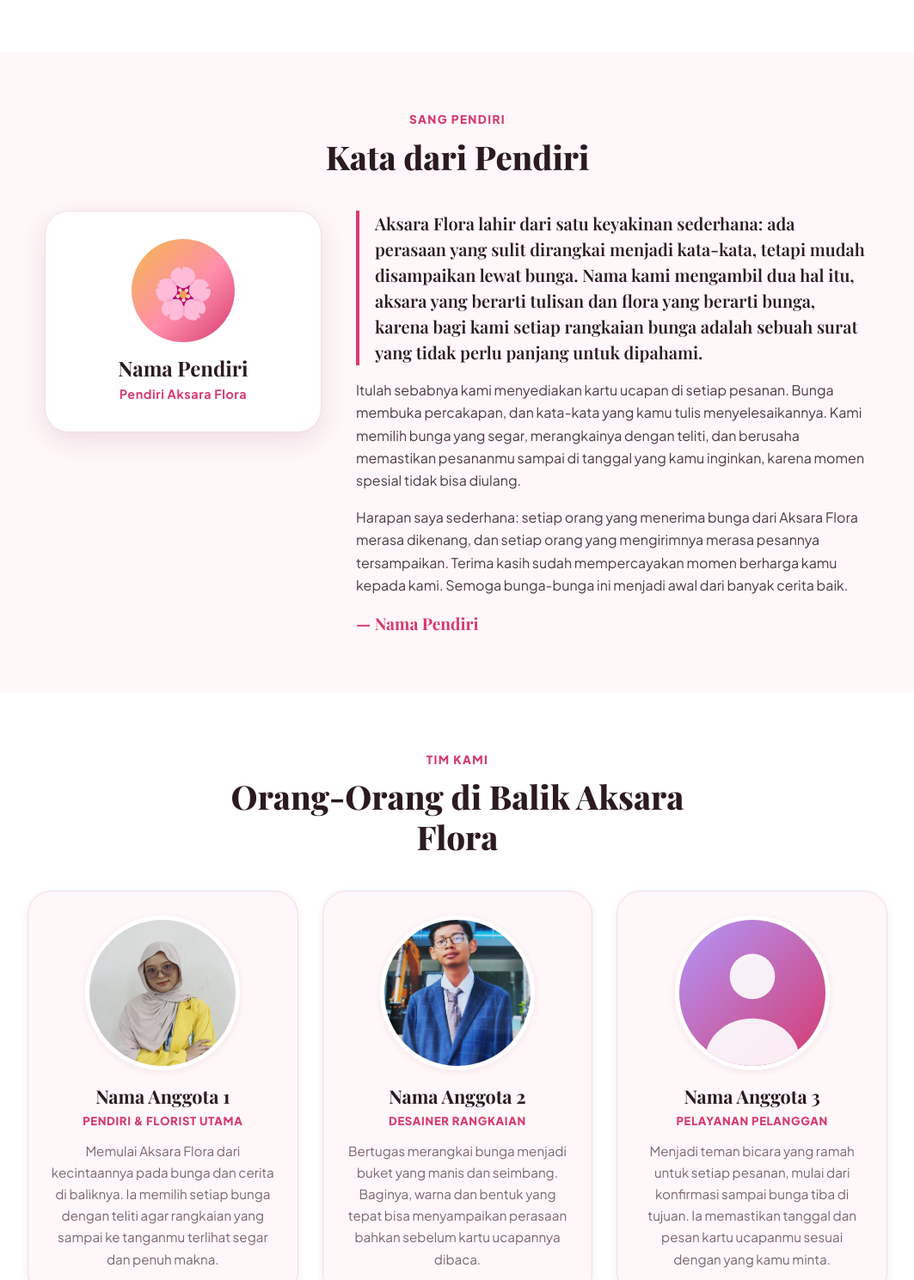
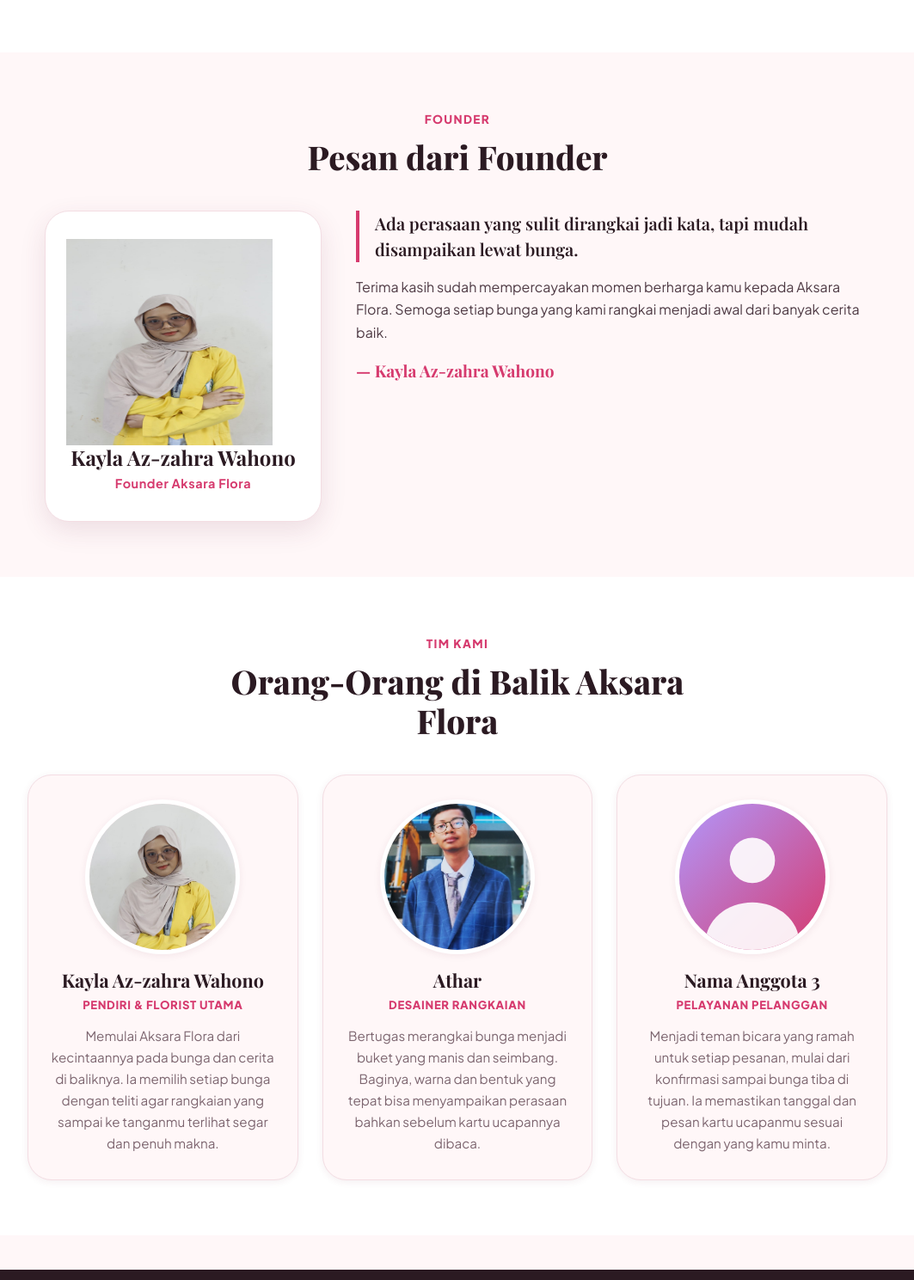
Before and after one commit to Athareonz/AksaraFlora, a plain HTML site: page tentang.html in a window 1280 px wide. Shown: the part 1666-3155 px from the top of the page at 86% size, without its empty margins (108-1171 px from the left). Drawn offline with nearby package versions, Linux system fonts and the light colour scheme.

Commit message:
Update founder section with new content and images

```diff
--- a/tentang.html
+++ b/tentang.html
@@ -77,20 +77,19 @@
         <section class="section">
     <div class="container">
         <div class="section-head">
-                    <span class="eyebrow">Sang Pendiri</span>
-                    <h2>Kata dari Pendiri</h2>
+            <span class="eyebrow">Founder</span>
+            <h2>Pesan dari Founder</h2>
         </div>
         <div class="founder">
             <div class="founder-card">
-                        <div class="founder-avatar" aria-hidden="true">🌸</div>
-                        <h3>Nama Pendiri</h3>
-                        <div class="founder-role">Pendiri Aksara Flora</div>
+                <img class="founder-photo" src="images/Laradao.jpeg" alt="Foto Founder Aksara Flora" width="240" height="240" loading="lazy" onerror="this.onerror=null;this.src='images/founder.svg'">
+                <h3>Kayla Az-zahra Wahono</h3>
+                <div class="founder-role">Founder Aksara Flora</div>
             </div>
             <div class="founder-text">
-                        <p class="lead">Aksara Flora lahir dari satu keyakinan sederhana: ada perasaan yang sulit dirangkai menjadi kata-kata, tetapi mudah disampaikan lewat bunga. Nama kami mengambil dua hal itu, aksara yang berarti tulisan dan flora yang berarti bunga, karena bagi kami setiap rangkaian bunga adalah sebuah surat yang tidak perlu panjang untuk dipahami.</p>
-                        <p>Itulah sebabnya kami menyediakan kartu ucapan di setiap pesanan. Bunga membuka percakapan, dan kata-kata yang kamu tulis menyelesaikannya. Kami memilih bunga yang segar, merangkainya dengan teliti, dan berusaha memastikan pesananmu sampai di tanggal yang kamu inginkan, karena momen spesial tidak bisa diulang.</p>
-                        <p>Harapan saya sederhana: setiap orang yang menerima bunga dari Aksara Flora merasa dikenang, dan setiap orang yang mengirimnya merasa pesannya tersampaikan. Terima kasih sudah mempercayakan momen berharga kamu kepada kami. Semoga bunga-bunga ini menjadi awal dari banyak cerita baik.</p>
-                        <div class="founder-sign">— Nama Pendiri</div>
+                <p class="lead">Ada perasaan yang sulit dirangkai jadi kata, tapi mudah disampaikan lewat bunga.</p>
+                <p>Terima kasih sudah mempercayakan momen berharga kamu kepada Aksara Flora. Semoga setiap bunga yang kami rangkai menjadi awal dari banyak cerita baik.</p>
+                <div class="founder-sign">— Kayla Az-zahra Wahono</div>
             </div>
         </div>
     </div>
@@ -104,13 +103,13 @@
                 <div class="team-grid">
                     <article class="team-card">
                         <img class="team-photo" src="images/Laradao.jpeg" alt="Foto Nama Anggota 1" width="400" height="400" loading="lazy" onerror="this.onerror=null;this.src='images/tim-1.svg'">
-                        <h3>Nama Anggota 1</h3>
+                        <h3>Kayla Az-zahra Wahono</h3>
                         <div class="team-role">Pendiri &amp; Florist Utama</div>
                         <p>Memulai Aksara Flora dari kecintaannya pada bunga dan cerita di baliknya. Ia memilih setiap bunga dengan teliti agar rangkaian yang sampai ke tanganmu terlihat segar dan penuh makna.</p>
                     </article>
                     <article class="team-card">
                         <img class="team-photo" src="images/AtharAF.jpeg" alt="Foto Nama Anggota 2" width="400" height="400" loading="lazy" onerror="this.onerror=null;this.src='images/tim-2.svg'">
-                        <h3>Nama Anggota 2</h3>
+                        <h3>Athar</h3>
                         <div class="team-role">Desainer Rangkaian</div>
                         <p>Bertugas merangkai bunga menjadi buket yang manis dan seimbang. Baginya, warna dan bentuk yang tepat bisa menyampaikan perasaan bahkan sebelum kartu ucapannya dibaca.</p>
                     </article>
```
Lines whose indentation alone changed are shown as unchanged.
